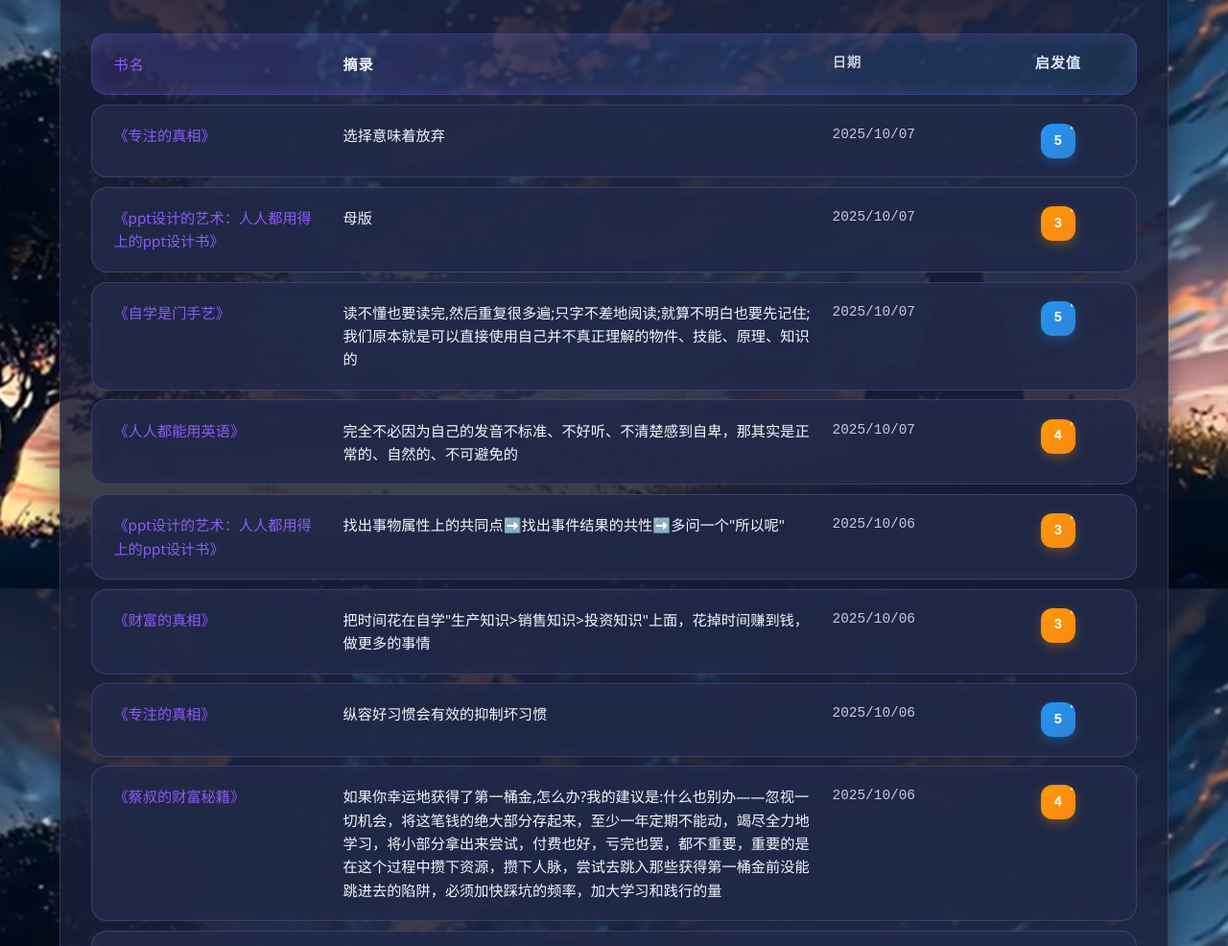
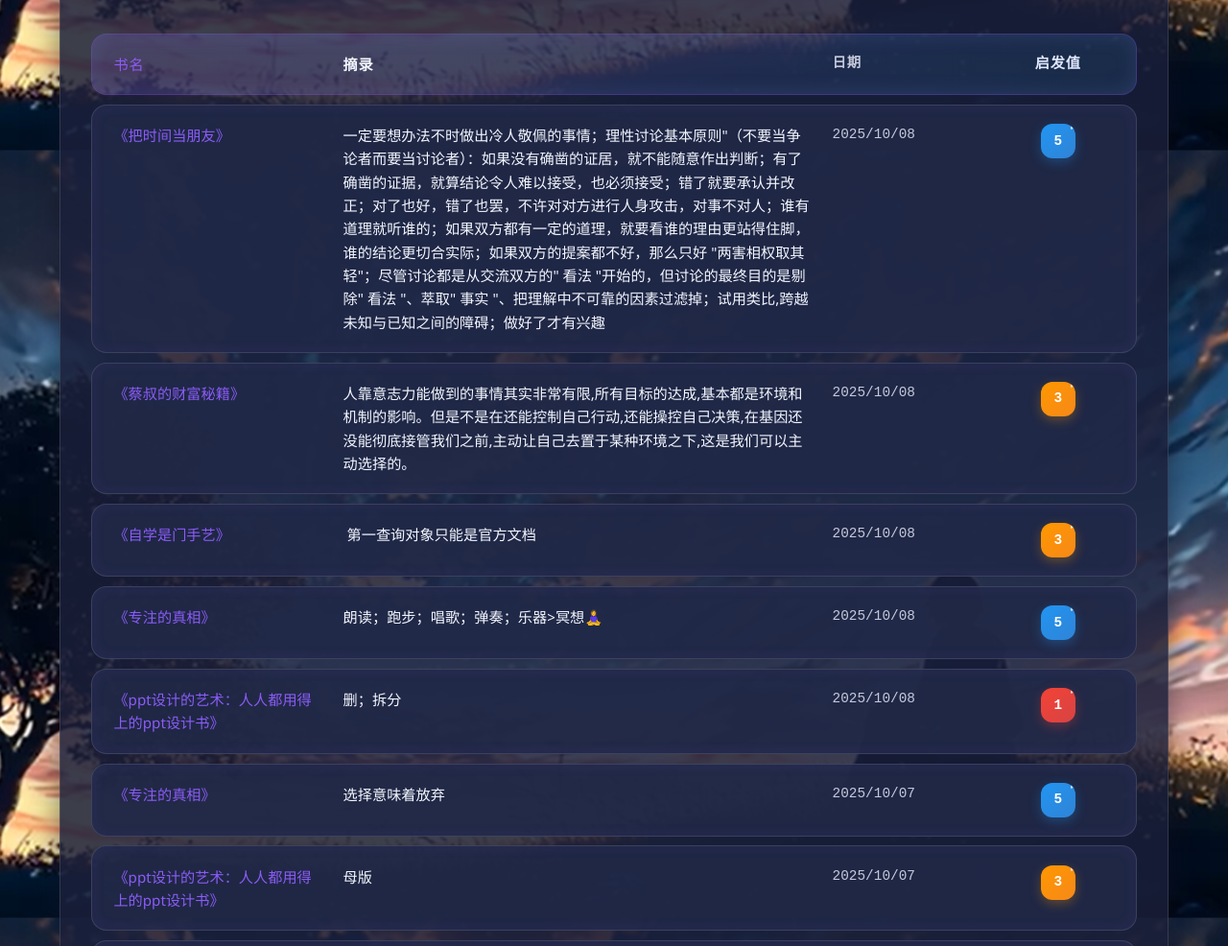
Before and after one commit to kuangketongxue/kuangke.github.io, a plain HTML site: page reading.html in a window 1280 px wide. Shown: the part 1720-2706 px from the top of the page at 96% size. Drawn offline with Linux system fonts and the light colour scheme.

Commit message:
Update reading.html

```diff
--- a/reading.html
+++ b/reading.html
@@ -720,7 +720,46 @@
                         <div class="digest-col digest-col--date">日期</div>
                         <div class="digest-col digest-col--rating">启发值</div>
                     </div>
-
+                     <div class="digest-row">
+                        <div class="digest-col digest-col--book">《把时间当朋友》</div>
+                        <div class="digest-col digest-col--content">一定要想办法不时做出冷人敬佩的事情；理性讨论基本原则"（不要当争论者而要当讨论者）：如果没有确凿的证居，就不能随意作出判断；有了确凿的证据，就算结论令人难以接受，也必须接受；错了就要承认并改正；对了也好，错了也罢，不许对对方进行人身攻击，对事不对人；谁有道理就听谁的；如果双方都有一定的道理，就要看谁的理由更站得住脚，谁的结论更切合实际；如果双方的提案都不好，那么只好 "两害相权取其轻"；尽管讨论都是从交流双方的" 看法 "开始的，但讨论的最终目的是剔除" 看法 "、萃取" 事实 "、把理解中不可靠的因素过滤掉；试用类比,跨越未知与已知之间的障碍；做好了才有兴趣</div>
+                        <div class="digest-col digest-col--date">2025/10/08</div>
+                        <div class="digest-col digest-col--rating">
+                            <span class="rating-badge rating-value-5">5<i class="fas fa-star star-icon"></i></span>
+                        </div>
+                    </div>
+                     <div class="digest-row">
+                        <div class="digest-col digest-col--book">《蔡叔的财富秘籍》</div>
+                        <div class="digest-col digest-col--content">人靠意志力能做到的事情其实非常有限,所有目标的达成,基本都是环境和机制的影响。但是不是在还能控制自己行动,还能操控自己决策,在基因还没能彻底接管我们之前,主动让自己去置于某种环境之下,这是我们可以主动选择的。</div>
+                        <div class="digest-col digest-col--date">2025/10/08</div>
+                        <div class="digest-col digest-col--rating">
+                            <span class="rating-badge rating-value-3">3<i class="fas fa-star star-icon"></i></span>
+                        </div>
+                    </div>
+                     <div class="digest-row">
+                        <div class="digest-col digest-col--book">《自学是门手艺》</div>
+                        <div class="digest-col digest-col--content"> 第一查询对象只能是官方文档</div>
+                        <div class="digest-col digest-col--date">2025/10/08</div>
+                        <div class="digest-col digest-col--rating">
+                            <span class="rating-badge rating-value-3">3<i class="fas fa-star star-icon"></i></span>
+                        </div>
+                    </div>
+                     <div class="digest-row">
+                        <div class="digest-col digest-col--book">《专注的真相》</div>
+                        <div class="digest-col digest-col--content">朗读；跑步；唱歌；弹奏；乐器>冥想🧘‍♀️</div>
+                        <div class="digest-col digest-col--date">2025/10/08</div>
+                        <div class="digest-col digest-col--rating">
+                            <span class="rating-badge rating-value-5">5<i class="fas fa-star star-icon"></i></span>
+                        </div>
+                    </div>
+                    <div class="digest-row">
+                        <div class="digest-col digest-col--book">《ppt设计的艺术：人人都用得上的ppt设计书》</div>
+                        <div class="digest-col digest-col--content">删；拆分</div>
+                        <div class="digest-col digest-col--date">2025/10/08</div>
+                        <div class="digest-col digest-col--rating">
+                            <span class="rating-badge rating-value-1">1<i class="fas fa-star star-icon"></i></span>
+                        </div>
+                    </div>
                     <div class="digest-row">
                         <div class="digest-col digest-col--book">《专注的真相》</div>
                         <div class="digest-col digest-col--content">选择意味着放弃</div>
```
